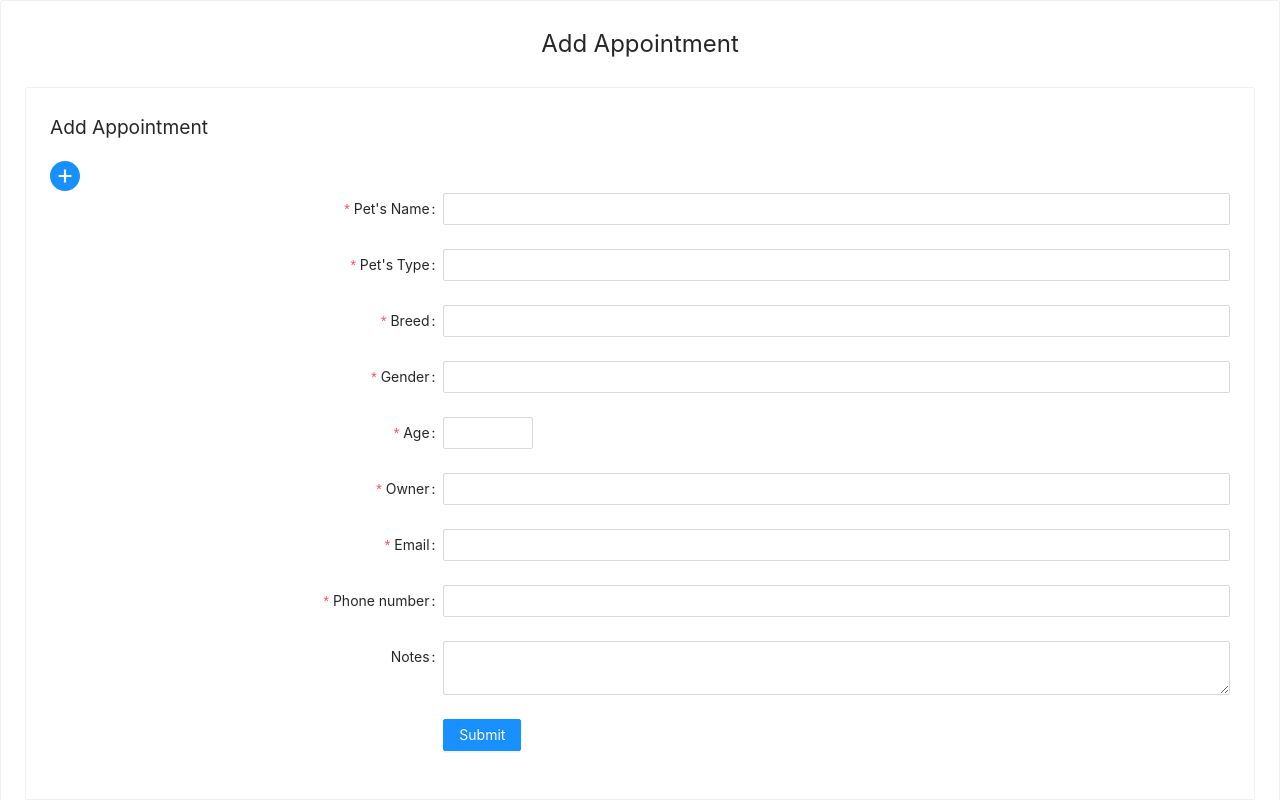
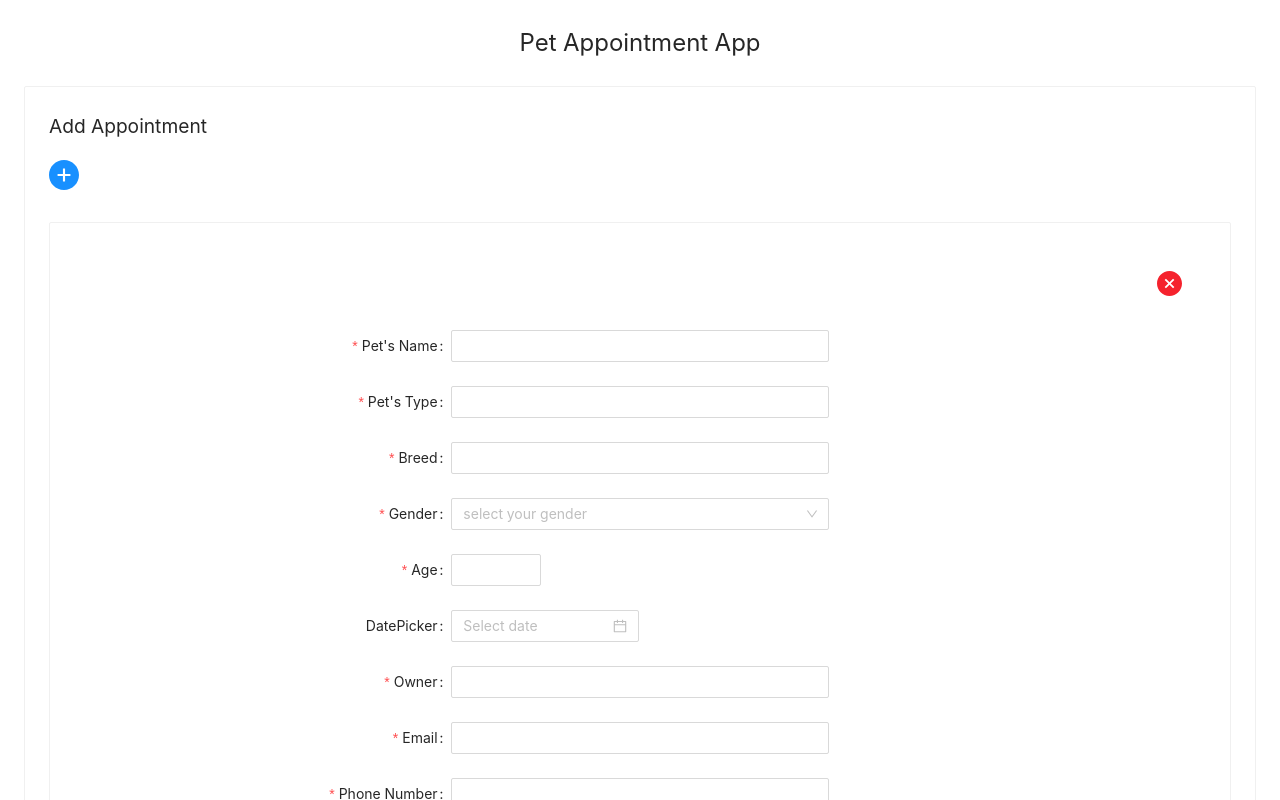
Before and after one commit to snowleopardAlexa/pet-appointment-app, a React (Create React App) app: page / in a window 1280 px wide. Both pictures are taken after a click on the element 65 px from the left and 176 px from the top of the page. Shown: the top 800 px of the page. Built offline with nearby package versions, Linux system fonts and the light colour scheme.

Commit message:
add form date picker

```diff
--- a/package.json
+++ b/package.json
@@ -9,6 +9,7 @@
     "@testing-library/react": "^11.2.7",
     "@testing-library/user-event": "^12.8.3",
     "antd": "^4.17.3",
+    "antd-css-utilities": "^0.0.2",
     "react": "^17.0.2",
     "react-dom": "^17.0.2",
     "react-scripts": "4.0.3",
--- a/src/App.js
+++ b/src/App.js
@@ -3,15 +3,17 @@ import './App.css';
 import 'antd/dist/antd.css';
 import { Card } from 'antd';
 import AddAppointments from './components/AddAppointments';
+import ShowAppointments from './components/ShowAppointments';
 
 function App() {
 
   return (
     <div className="pet-appt">
     <div className="site-card-border-less-wrapper">
-    <Card bordered={true}>
-    <p style={{fontSize: '1.5rem', textAlign: 'center'}}>Add Appointment</p>
+    <Card bordered={false}>
+    <p style={{fontSize: '1.5rem', textAlign: 'center'}}>Pet Appointment App</p>
     <AddAppointments />
+    <ShowAppointments />
     </Card>
     </div>
     </div>
--- a/src/components/AddAppointments.jsx
+++ b/src/components/AddAppointments.jsx
@@ -7,6 +7,7 @@ function AddApointments() {
 
     const [ showForm, setShowForm ] = useState(false)
     const onClick = () => setShowForm(true);
+
 
     return (
         <div>
--- a/src/components/FormAddAppointments.jsx
+++ b/src/components/FormAddAppointments.jsx
@@ -1,22 +1,35 @@
-import React from 'react';
-import { Form, Input, Button, InputNumber } from 'antd';
+import React, { useState } from 'react';
+import { Card, Form, Input, Button, InputNumber, Alert, Select, DatePicker } from 'antd';
+import { CloseCircleFilled } from '@ant-design/icons';
+
+const { Option } = Select;
 
 function FormAddAppointments() {
+
+    // display alert that your appointment has been saved
+    const [save, setSave] = useState(false);
 
     const layout = {
         labelCol: {
           span: 8,
         },
         wrapperCol: {
-          span: 16,
+          span: 8,
         },
       };
 
     return (
         <div className="edit-appt">
-         <Form {...layout} name="nest-messages">
+        <Card style={{marginTop: '30px'}}>
+        <Card bordered={false}>
+        <CloseCircleFilled
+           style={{color: '#f5222d', fontSize: '25px', float: 'right'}}
+
+        />
+        </Card>
+         <Form {...layout} name="nest-messages" style={{marginTop: '10px'}}>
           <Form.Item
-           name={['user', 'name']}
+           name={['pet name']}
            label="Pet's Name"
            rules={[
               {
@@ -27,11 +40,10 @@ function FormAddAppointments() {
          <Input />
          </Form.Item>
          <Form.Item
-          name={['user', 'email']}
+          name={['pet type']}
           label="Pet's Type"
           rules={[
             {
-            type: 'email',
             required: true
             },
           ]}
@@ -39,31 +51,36 @@ function FormAddAppointments() {
         <Input />
        </Form.Item>
        <Form.Item
-        name={['user', 'email']}
+        name={['breed']}
         label="Breed"
         rules={[
           {
-            type: 'email',
             required: true
           },
         ]}
         >
         <Input />
        </Form.Item>
+
        <Form.Item
-        name={['user', 'email']}
+        name="gender"
         label="Gender"
         rules={[
           {
-            type: 'email',
-            required: true
+            required: true,
+            message: 'Please select gender!',
           },
         ]}
-        >
-        <Input />
-        </Form.Item>
+      >
+        <Select placeholder="select your gender">
+          <Option value="male">Male</Option>
+          <Option value="female">Female</Option>
+          <Option value="other">Other</Option>
+        </Select>
+      </Form.Item>
+
         <Form.Item
-         name={['user', 'age']}
+         name={['age']}
          label="Age"
          rules={[
           {
@@ -76,18 +93,30 @@ function FormAddAppointments() {
         >
         <InputNumber />
         </Form.Item>
+
+        <Form.Item label="DatePicker">
+         <DatePicker
+           name={['date']}
+           rules={[
+            {
+              required: true
+            },
+          ]}
+         />
+        </Form.Item>
+
         <Form.Item
-         name={['user', 'email']}
+         name={['user', 'name']}
          label="Owner"
          rules={[
           {
-            type: 'email',
             required: true
           },
          ]}
         >
         <Input />
         </Form.Item>
+
         <Form.Item
          name={['user', 'email']}
          label="Email"
@@ -100,27 +129,36 @@ function FormAddAppointments() {
         >
         <Input />
         </Form.Item>
+
         <Form.Item
-         name={['user', 'email']}
-         label="Phone number"
-         rules={[
+        name="phone"
+        label="Phone Number"
+        rules={[
           {
-            type: 'email',
-            required: true
+            required: true,
+            message: 'Please input your phone number!',
           },
         ]}
-        >
-        <Input />
-        </Form.Item>
+      >
+        <Input
+          //addonBefore={prefixSelector}
+          style={{
+            width: '100%',
+          }}
+        />
+      </Form.Item>
+
         <Form.Item name={['user', 'introduction']} label="Notes">
         <Input.TextArea />
         </Form.Item>
         <Form.Item wrapperCol={{ ...layout.wrapperCol, offset: 8 }}>
-        <Button type="primary" htmlType="submit">
-          Submit
+        <Button type="primary" htmlType="save">
+          Save
         </Button>
+        {save &&  <Alert message="The appointment has been saved" type="success" />}
         </Form.Item>
     </Form>
+    </Card>
    </div>
    )
 }
--- /dev/null
+++ b/src/components/ShowAppointments.jsx
@@ -0,0 +1,19 @@
+import React from 'react';
+import { PageHeader } from 'antd';
+
+function ShowAppointments() {
+    return (
+        <div className="show-appt">
+           <div className="site-page-header-ghost-wrapper">
+             <PageHeader
+               title="Appointments"
+               align="middle"
+               display="flex"
+             >
+             </PageHeader>
+           </div>
+      </div>
+    )
+}
+
+export default ShowAppointments;
```
Also changed, not shown: 1 other file (tests, documents, lock files or other folders).
